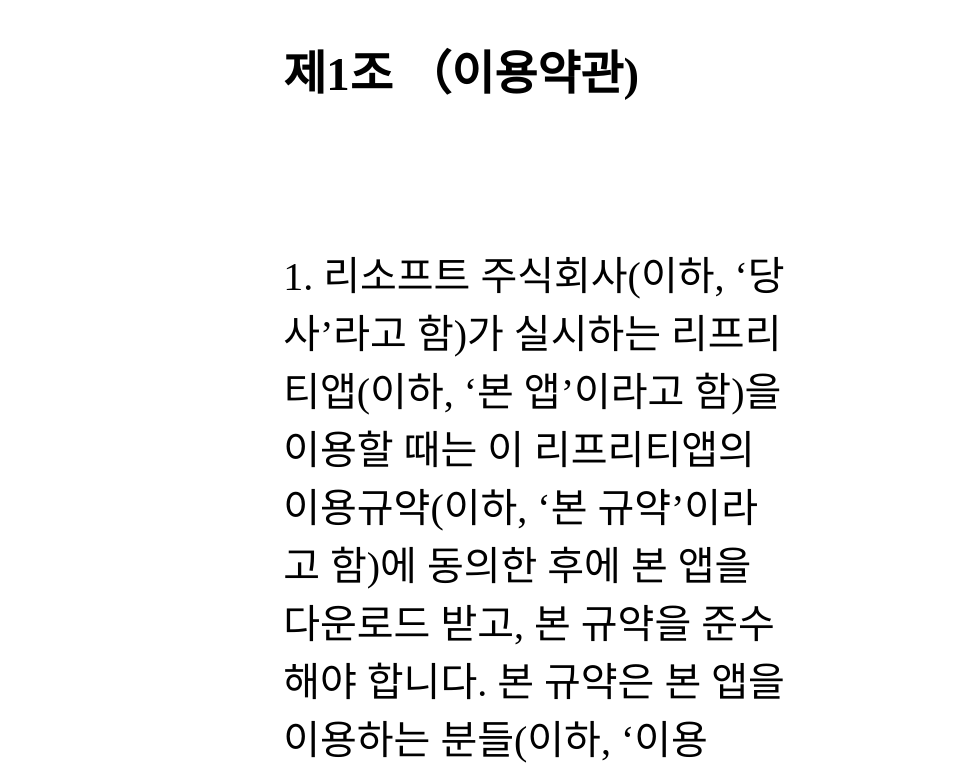
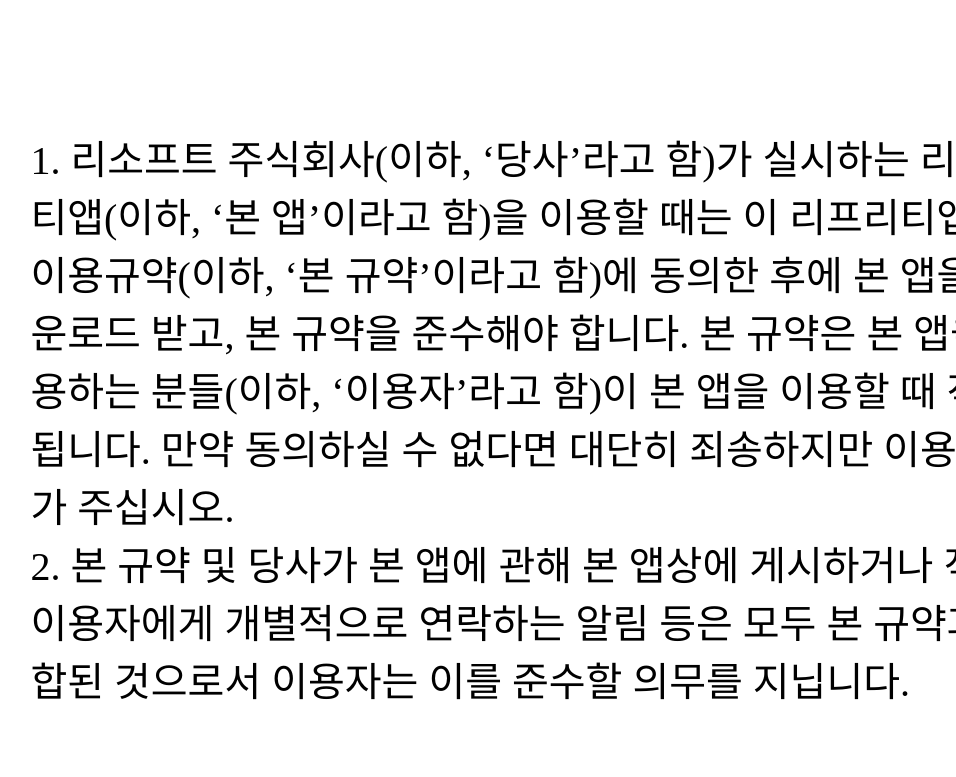
Before and after one commit to Resoft-kr/repretty-agreement, a plain HTML site: page index.html in a window 1280 px wide. Shown: the part 730-1507 px from the top of the page, without its empty margins (104-1060 px from the left). Drawn offline with Linux system fonts and the light colour scheme.

Commit message:
Update index.html

```diff
--- a/index.html
+++ b/index.html
@@ -5,7 +5,7 @@
 <title>리프리티(REPRETTY)</title>
 </head>
 <body>
-	<div style="width:40%; height:100%; margin:0 auto; text-align:left; vertical-align: middle; font-size:2.5em;"><br><br>
+	<div style="width:80%; height:100%; margin:0 auto; text-align:left; vertical-align: middle; font-size:2.5em;"><br><br>
 		<h1  style="text-align:center;">리프리티 서브 이용약관</h1>
 
 		<h2>제1장 총 칙<h2><br/><br/>
```
